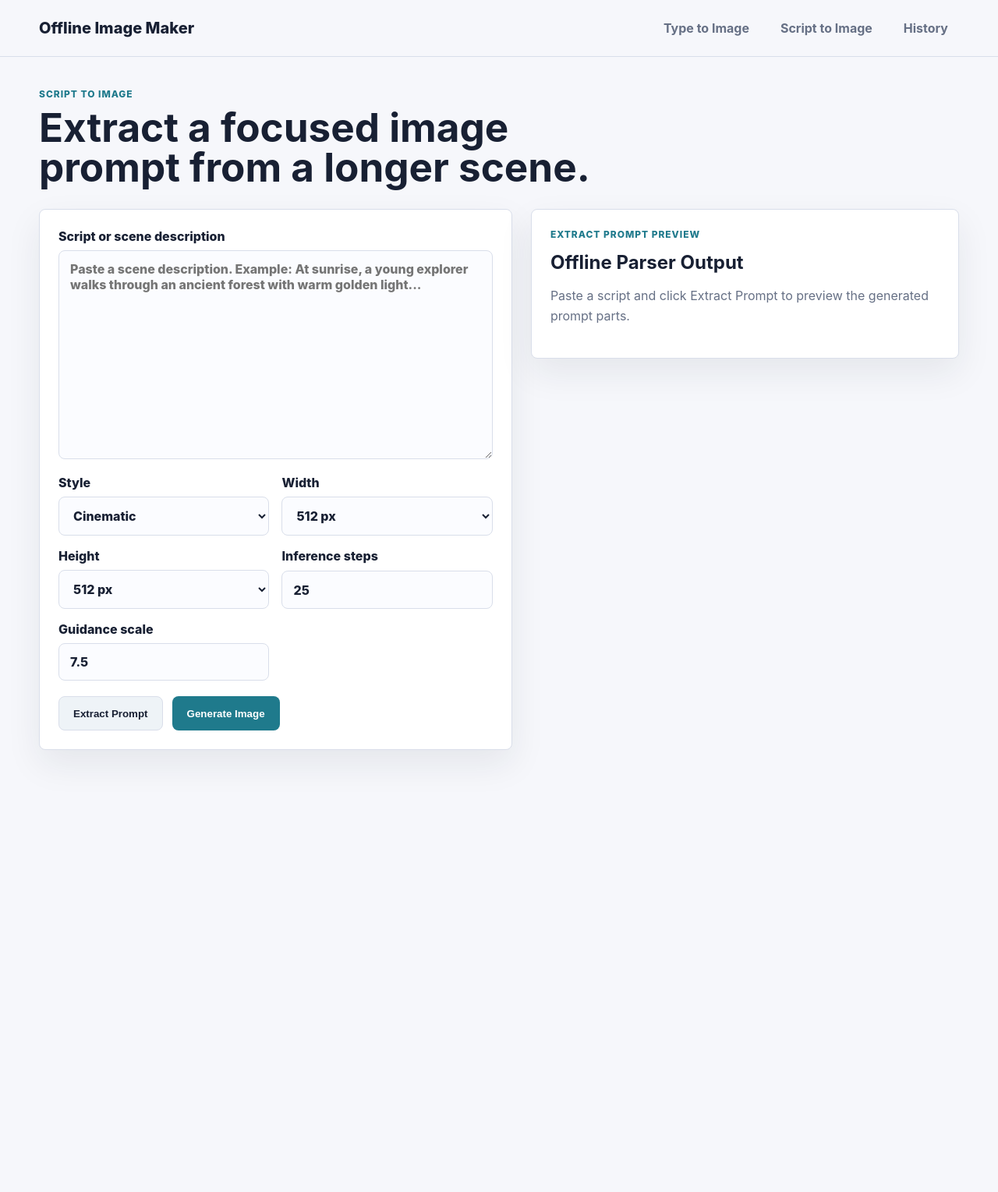
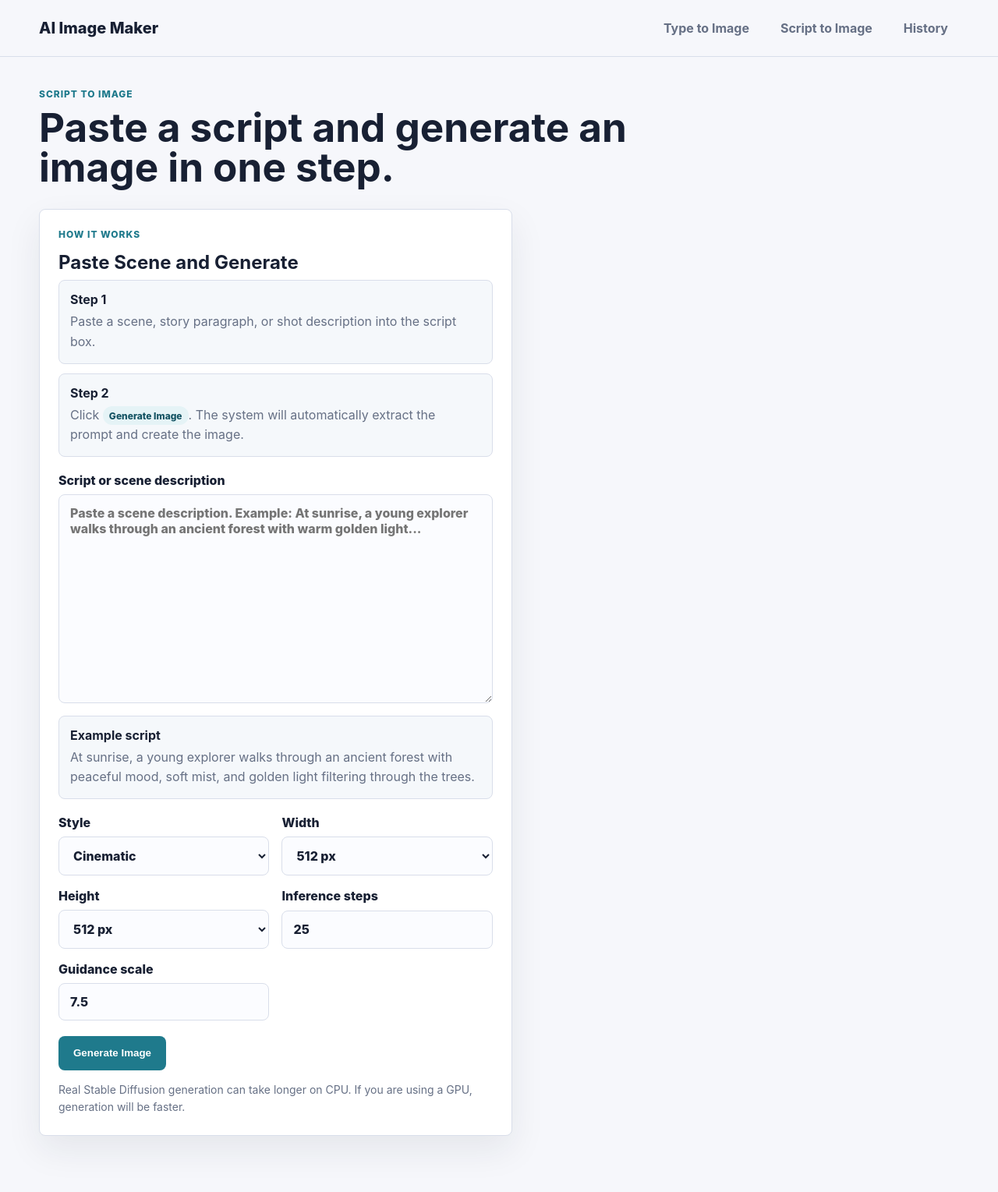
Before and after one commit to taimuralam0181/offline-image-maker, a Django app: page /script-to-image/ in a window 1280 px wide. Shown: the whole page at 78% size. Before the commit the page ends 968 px from the top, so only its background shows below. Run offline with Django 5.2, Linux system fonts and the light colour scheme.

Commit message:
Improve script-to-image flow and rename UI brand

```diff
--- a/generator/static/generator/app.js
+++ b/generator/static/generator/app.js
@@ -1,9 +1,63 @@
 // Small UI helper: prevent double submission while the local model is working.
 document.addEventListener("DOMContentLoaded", () => {
+    let progressTimer = null;
+    let scriptFormAlreadySubmitting = false;
+
+    const startEstimatedProgress = () => {
+        const statusPanel = document.getElementById("script-generation-status");
+        const progressText = document.getElementById("script-progress-percent");
+        const progressBar = document.getElementById("script-progress-bar");
+        if (!statusPanel || !progressText || !progressBar) {
+            return;
+        }
+
+        statusPanel.hidden = false;
+        statusPanel.scrollIntoView({ behavior: "smooth", block: "start" });
+
+        let progressValue = 0;
+        progressText.textContent = "0%";
+        progressBar.style.width = "0%";
+
+        if (progressTimer) {
+            clearInterval(progressTimer);
+        }
+
+        progressTimer = setInterval(() => {
+            if (progressValue < 60) {
+                progressValue += 4;
+            } else if (progressValue < 85) {
+                progressValue += 2;
+            } else if (progressValue < 95) {
+                progressValue += 1;
+            }
+
+            progressValue = Math.min(progressValue, 95);
+            progressText.textContent = `${progressValue}%`;
+            progressBar.style.width = `${progressValue}%`;
+        }, 1200);
+    };
+
     document.querySelectorAll("form").forEach((form) => {
         form.addEventListener("submit", (event) => {
             const submitter = event.submitter;
             if (!submitter) {
+                return;
+            }
+            if (submitter.name === "generate") {
+                if (scriptFormAlreadySubmitting) {
+                    return;
+                }
+                event.preventDefault();
+                scriptFormAlreadySubmitting = true;
+                startEstimatedProgress();
+                const loadingText = submitter.dataset.loadingText;
+                if (loadingText) {
+                    submitter.textContent = loadingText;
+                    submitter.disabled = true;
+                }
+                window.setTimeout(() => {
+                    form.requestSubmit(submitter);
+                }, 250);
                 return;
             }
             const loadingText = submitter.dataset.loadingText;
--- a/generator/static/generator/styles.css
+++ b/generator/static/generator/styles.css
@@ -219,6 +219,11 @@ a {
     align-items: start;
 }
 
+.side-stack {
+    display: grid;
+    gap: 24px;
+}
+
 .panel,
 .result-panel {
     padding: 24px;
@@ -335,6 +375,57 @@ input:focus {
 .prompt-list span {
     color: var(--muted);
     font-size: 13px;
+}
+
+.info-stack {
+    display: grid;
+    gap: 12px;
+    margin-bottom: 20px;
+}
+
+.info-card,
+.example-box,
+.empty-preview {
+    padding: 14px;
+    border-radius: 8px;
+    background: #f5f8fb;
+    border: 1px solid var(--line);
+}
+
+.info-card strong,
+.example-box strong,
+.empty-preview strong {
+    display: block;
+    margin-bottom: 6px;
+}
+
+.info-card p,
+.example-box p,
+.empty-preview p {
+    margin: 0;
+    color: var(--muted);
+    line-height: 1.6;
+}
+
+.inline-badge {
+    display: inline-flex;
+    align-items: center;
+    min-height: 24px;
+    padding: 0 8px;
+    border-radius: 999px;
+    background: #e5f3f6;
+    color: var(--primary-dark);
+    font-size: 12px;
+    font-weight: 800;
+}
+
+.example-box {
+    margin-top: -4px;
+}
+
+.compact-note {
+    margin: -6px 0 0;
+    font-size: 14px;
 }
 
 .parts-list {
--- a/generator/templates/generator/base.html
+++ b/generator/templates/generator/base.html
@@ -4,13 +4,13 @@
 <head>
     <meta charset="UTF-8">
     <meta name="viewport" content="width=device-width, initial-scale=1.0">
-    <title>{% block title %}Offline Image Maker{% endblock %}</title>
+    <title>{% block title %}AI Image Maker{% endblock %}</title>
     <link rel="stylesheet" href="{% static 'generator/styles.css' %}">
 </head>
 <body>
     <header class="site-header">
         <nav class="nav-shell">
-            <a href="{% url 'generator:home' %}" class="brand">Offline Image Maker</a>
+            <a href="{% url 'generator:home' %}" class="brand">AI Image Maker</a>
             <div class="nav-links">
                 <a href="{% url 'generator:type_to_image' %}">Type to Image</a>
                 <a href="{% url 'generator:script_to_image' %}">Script to Image</a>
--- a/generator/templates/generator/history.html
+++ b/generator/templates/generator/history.html
@@ -1,6 +1,6 @@
 {% extends "generator/base.html" %}
 
-{% block title %}History | Offline Image Maker{% endblock %}
+{% block title %}History | AI Image Maker{% endblock %}
 
 {% block content %}
 <section class="page-title">
--- a/generator/templates/generator/history_detail.html
+++ b/generator/templates/generator/history_detail.html
@@ -1,6 +1,6 @@
 {% extends "generator/base.html" %}
 
-{% block title %}History Detail | Offline Image Maker{% endblock %}
+{% block title %}History Detail | AI Image Maker{% endblock %}
 
 {% block content %}
 <section class="page-title">
--- a/generator/templates/generator/home.html
+++ b/generator/templates/generator/home.html
@@ -1,6 +1,6 @@
 {% extends "generator/base.html" %}
 
-{% block title %}Home | Offline Image Maker{% endblock %}
+{% block title %}Home | AI Image Maker{% endblock %}
 
 {% block content %}
 <section class="hero">
--- a/generator/templates/generator/script_to_image.html
+++ b/generator/templates/generator/script_to_image.html
@@ -1,15 +1,30 @@
 {% extends "generator/base.html" %}
 
-{% block title %}Script to Image | Offline Image Maker{% endblock %}
+{% block title %}Script to Image | AI Image Maker{% endblock %}
 
 {% block content %}
 <section class="page-title">
     <p class="eyebrow">Script to Image</p>
-    <h1>Extract a focused image prompt from a longer scene.</h1>
+    <h1>Paste a script and generate an image in one step.</h1>
 </section>
 
 <div class="workspace-grid">
     <section class="panel">
+        <div class="section-heading">
+            <p class="eyebrow">How It Works</p>
+            <h2>Paste Scene and Generate</h2>
+        </div>
+        <div class="info-stack">
+            <div class="info-card">
+                <strong>Step 1</strong>
+                <p>Paste a scene, story paragraph, or shot description into the script box.</p>
+            </div>
+            <div class="info-card">
+                <strong>Step 2</strong>
+                <p>Click <span class="inline-badge">Generate Image</span>. The system will automatically extract the prompt and create the image.</p>
+            </div>
+        </div>
+
         <form method="post" class="generation-form">
             {% csrf_token %}
             {% include "generator/_form_errors.html" %}
@@ -20,6 +35,11 @@
                 {{ form.script.errors }}
             </label>
 
+            <div class="example-box">
+                <strong>Example script</strong>
+                <p>At sunrise, a young explorer walks through an ancient forest with peaceful mood, soft mist, and golden light filtering through the trees.</p>
+            </div>
+
             <div class="field-grid">
                 <label>{{ form.style.label }} {{ form.style }}</label>
                 <label>{{ form.width.label }} {{ form.width }}</label>
@@ -29,22 +49,24 @@
             </div>
 
             <div class="button-row">
-                <button class="button button-secondary" type="submit" name="extract" value="1">
-                    Extract Prompt
-                </button>
                 <button class="button button-primary" type="submit" name="generate" value="1" data-loading-text="Generating locally...">
                     Generate Image
                 </button>
             </div>
+
+            <p class="muted compact-note">
+                Real Stable Diffusion generation can take longer on CPU. If you are using a GPU, generation will be faster.
+            </p>
         </form>
     </section>
 
+    <div class="side-stack">
+        {% if extracted_parts %}
         <aside class="panel prompt-preview">
             <div class="section-heading">
                 <p class="eyebrow">Extract Prompt Preview</p>
                 <h2>Offline Parser Output</h2>
             </div>
-        {% if extracted_parts %}
                 <dl class="parts-list">
                     {% for key, value in extracted_parts.items %}
                         <div>
@@ -54,14 +76,30 @@
                     {% endfor %}
                 </dl>
                 <div class="final-prompt">
-                <strong>Final prompt</strong>
+                    <strong>Final prompt sent to the image generator</strong>
                     <p>{{ final_prompt }}</p>
                 </div>
-        {% else %}
-            <p class="muted">Paste a script and click Extract Prompt to preview the generated prompt parts.</p>
+        </aside>
         {% endif %}
-    </aside>
+
+        <div id="script-generation-status" class="panel progress-panel" hidden>
+            <div class="section-heading">
+                <p class="eyebrow">Generating</p>
+                <h2>Image Generation In Progress</h2>
+            </div>
+            <div class="progress-meta">
+                <strong id="script-progress-percent">0%</strong>
+                <span class="muted">Estimated progress while the server is generating the image</span>
+            </div>
+            <div class="progress-track" aria-hidden="true">
+                <div id="script-progress-bar" class="progress-fill"></div>
+            </div>
+            <p class="muted">
+                Your script is being converted into an image. CPU mode can take a few minutes, so keep this page open until the result appears.
+            </p>
         </div>
 
         {% include "generator/_image_result.html" %}
+    </div>
+</div>
 {% endblock %}
--- a/generator/templates/generator/type_to_image.html
+++ b/generator/templates/generator/type_to_image.html
@@ -1,6 +1,6 @@
 {% extends "generator/base.html" %}
 
-{% block title %}Type to Image | Offline Image Maker{% endblock %}
+{% block title %}Type to Image | AI Image Maker{% endblock %}
 
 {% block content %}
 <section class="page-title">
--- a/generator/views.py
+++ b/generator/views.py
@@ -74,7 +74,7 @@ def type_to_image_view(request):
 
 
 def script_to_image_view(request):
-    """Parse a script offline and optionally generate an image from it."""
+    """Parse a script offline and generate an image in one step."""
     form = ScriptToImageForm(request.POST or None)
     extracted_parts = None
     final_prompt = ""
@@ -89,38 +89,37 @@ def script_to_image_view(request):
         print(f"[DEBUG] Extracted script parts: {extracted_parts}")
         print(f"[DEBUG] Final script prompt: {final_prompt}")
 
-        if "generate" in request.POST:
-            image_path = ""
-            error_message = ""
-            try:
-                image_path = generate_image(
-                    prompt=final_prompt,
-                    width=data["width"],
-                    height=data["height"],
-                    steps=data["inference_steps"],
-                    guidance_scale=data["guidance_scale"],
-                )
-                print(f"[DEBUG] generate_image() returned image_path: {image_path}")
-                messages.success(request, "Script image generated locally and saved.")
-            except ImageGenerationError as exc:
-                error_message = str(exc)
-                print(f"[DEBUG] Image generation failed: {error_message}")
-                messages.error(request, error_message)
-
-            generated_record = create_history_record(
-                original_input=data["script"],
-                final_prompt=final_prompt,
-                mode=ImageGeneration.MODE_SCRIPT,
-                style=data["style"],
+        image_path = ""
+        error_message = ""
+        try:
+            image_path = generate_image(
+                prompt=final_prompt,
                 width=data["width"],
                 height=data["height"],
-                inference_steps=data["inference_steps"],
+                steps=data["inference_steps"],
                 guidance_scale=data["guidance_scale"],
-                image_path=image_path,
-                error_message=error_message,
             )
-            if generated_record.was_successful:
-                image_url = generated_record.image.url
+            print(f"[DEBUG] generate_image() returned image_path: {image_path}")
+            messages.success(request, "Script image generated locally and saved.")
+        except ImageGenerationError as exc:
+            error_message = str(exc)
+            print(f"[DEBUG] Image generation failed: {error_message}")
+            messages.error(request, error_message)
+
+        generated_record = create_history_record(
+            original_input=data["script"],
+            final_prompt=final_prompt,
+            mode=ImageGeneration.MODE_SCRIPT,
+            style=data["style"],
+            width=data["width"],
+            height=data["height"],
+            inference_steps=data["inference_steps"],
+            guidance_scale=data["guidance_scale"],
+            image_path=image_path,
+            error_message=error_message,
+        )
+        if generated_record.was_successful:
+            image_url = generated_record.image.url
 
     context = {
         "form": form,
```
Also changed, not shown: other parts of generator/static/generator/styles.css (+35 -0 lines), generator/services/prompt_builder.py (+15 -4 lines), generator/services/script_parser.py (+64 -12 lines). Lines whose indentation alone changed are shown as unchanged.
